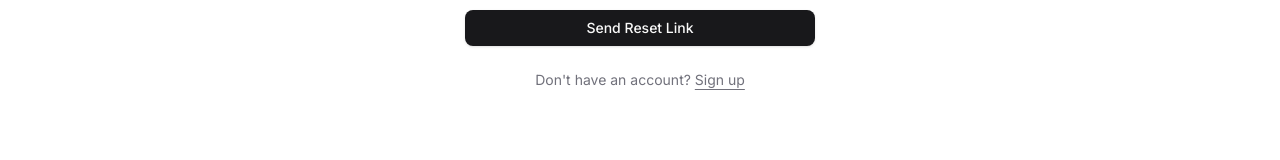
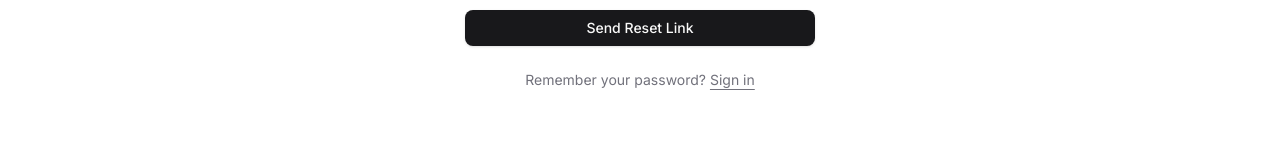
Before and after one commit to harrywang/paperfox, a Next.js app: page /forgot-password in a window 1280 px wide. Shown: the part 305-465 px from the top of the page. Built offline with nearby package versions, Linux system fonts and the light colour scheme; no server answers.

Commit message:
fix build error

```diff
--- a/app/(auth)/forgot-password/page.tsx
+++ b/app/(auth)/forgot-password/page.tsx
@@ -98,9 +98,9 @@ export default function ForgotPasswordPage() {
         </form>
       )}
       <p className="px-8 text-center text-sm text-muted-foreground">
-        Don't have an account?{" "}
-        <Link href="/signup" className="underline underline-offset-4 hover:text-primary">
-          Sign up
+        Remember your password?{" "}
+        <Link href="/signin" className="underline underline-offset-4 hover:text-primary">
+          Sign in
         </Link>
       </p>
     </div>
--- a/app/(auth)/signin/page.tsx
+++ b/app/(auth)/signin/page.tsx
@@ -36,7 +36,7 @@ export default function SignInPage() {
         router.push("/dashboard");
         router.refresh();
       }
-    } catch (error) {
+    } catch (_error) {
       setError("An error occurred. Please try again.");
     } finally {
       setIsLoading(false);
--- a/app/(auth)/signup/page.tsx
+++ b/app/(auth)/signup/page.tsx
@@ -16,7 +16,6 @@ export default function SignUpPage() {
   const [email, setEmail] = useState("");
   const [password, setPassword] = useState("");
   const [showRequirements, setShowRequirements] = useState(false);
-  const [isSubmitting, setIsSubmitting] = useState(false);
 
   // Check if password meets all requirements
   const requirements = [
@@ -31,12 +30,10 @@ export default function SignUpPage() {
 
   async function onSubmit(event: React.FormEvent<HTMLFormElement>) {
     event.preventDefault();
-    setIsSubmitting(true);
 
     if (!passwordMeetsRequirements) {
       setError("Password does not meet all requirements");
       setShowRequirements(true);
-      setIsSubmitting(false);
       return;
     }
 
@@ -73,7 +70,6 @@ export default function SignUpPage() {
       setError(error instanceof Error ? error.message : "An error occurred");
     } finally {
       setIsLoading(false);
-      setIsSubmitting(false);
     }
   }
 
--- a/app/(auth)/verify-email-sent/page.tsx
+++ b/app/(auth)/verify-email-sent/page.tsx
@@ -1,19 +1,17 @@
 "use client";
 
 import { Button } from "@/components/ui/button";
-import { Icons } from "@/components/icons";
 import Link from "next/link";
 
 export default function VerifyEmailSentPage() {
   return (
     <div className="mx-auto flex w-full flex-col justify-center space-y-6 sm:w-[350px]">
       <div className="flex flex-col space-y-2 text-center">
-
         <h1 className="text-2xl font-semibold tracking-tight">
           Check your email
         </h1>
         <p className="text-sm text-muted-foreground">
-          We've sent you a verification link. Please check your email to verify your account.
+          We&apos;ve sent you a verification link. Please check your email to verify your account.
         </p>
       </div>
       <div className="flex flex-col space-y-4">
@@ -23,7 +21,7 @@ export default function VerifyEmailSentPage() {
           </Link>
         </Button>
         <p className="text-center text-sm text-muted-foreground">
-          Didn't receive an email?{" "}
+          Didn&apos;t receive an email?{" "}
           <Link href="/signup" className="underline underline-offset-4 hover:text-primary">
             Try again
           </Link>
--- a/app/api/auth/setup/route.ts
+++ b/app/api/auth/setup/route.ts
@@ -26,7 +26,7 @@ export async function POST(request: Request) {
     const hashedPassword = await bcrypt.hash(password, 10);
 
     // Create the first admin user
-    const user = await prisma.user.create({
+    await prisma.user.create({
       data: {
         email,
         password: hashedPassword,
--- a/app/api/auth/signup/route.ts
+++ b/app/api/auth/signup/route.ts
@@ -58,7 +58,7 @@ export async function POST(request: Request) {
     const hashedPassword = await bcrypt.hash(password, 10);
 
     // Create user
-    const user = await prisma.user.create({
+    await prisma.user.create({
       data: {
         email,
         password: hashedPassword,
```
